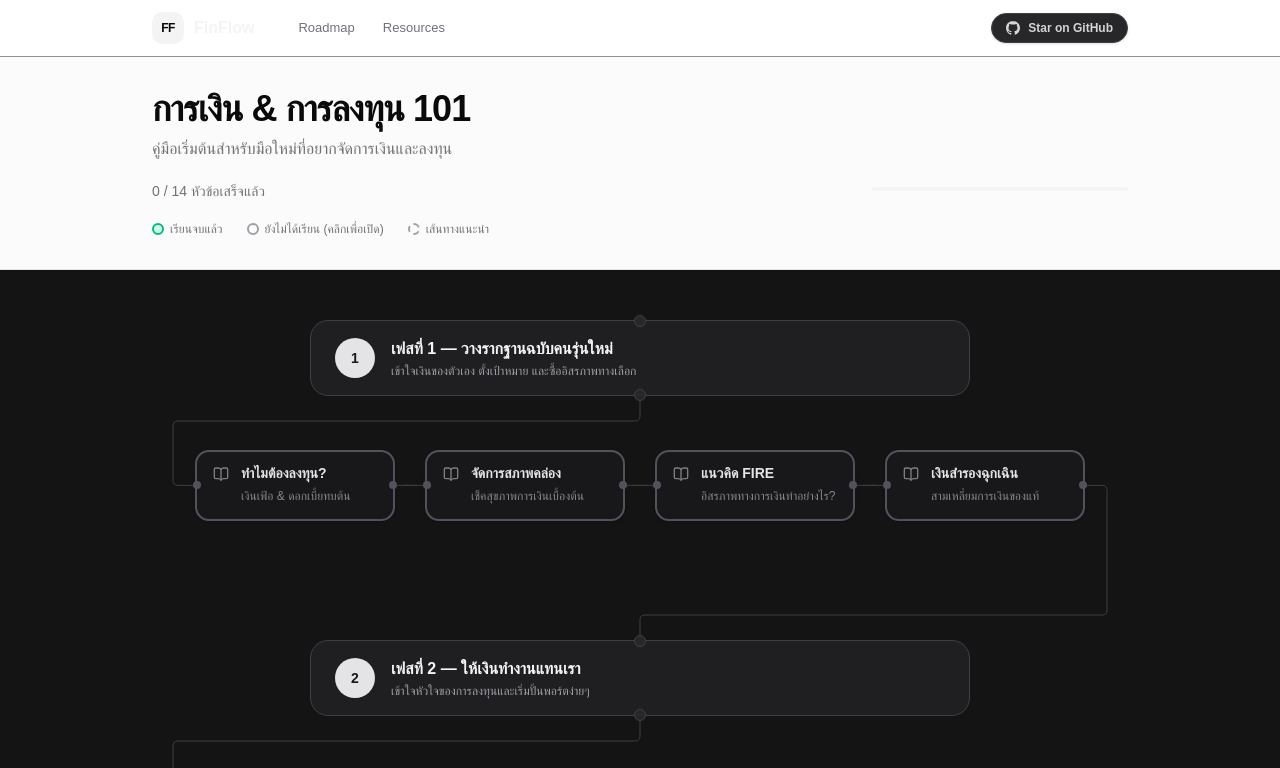
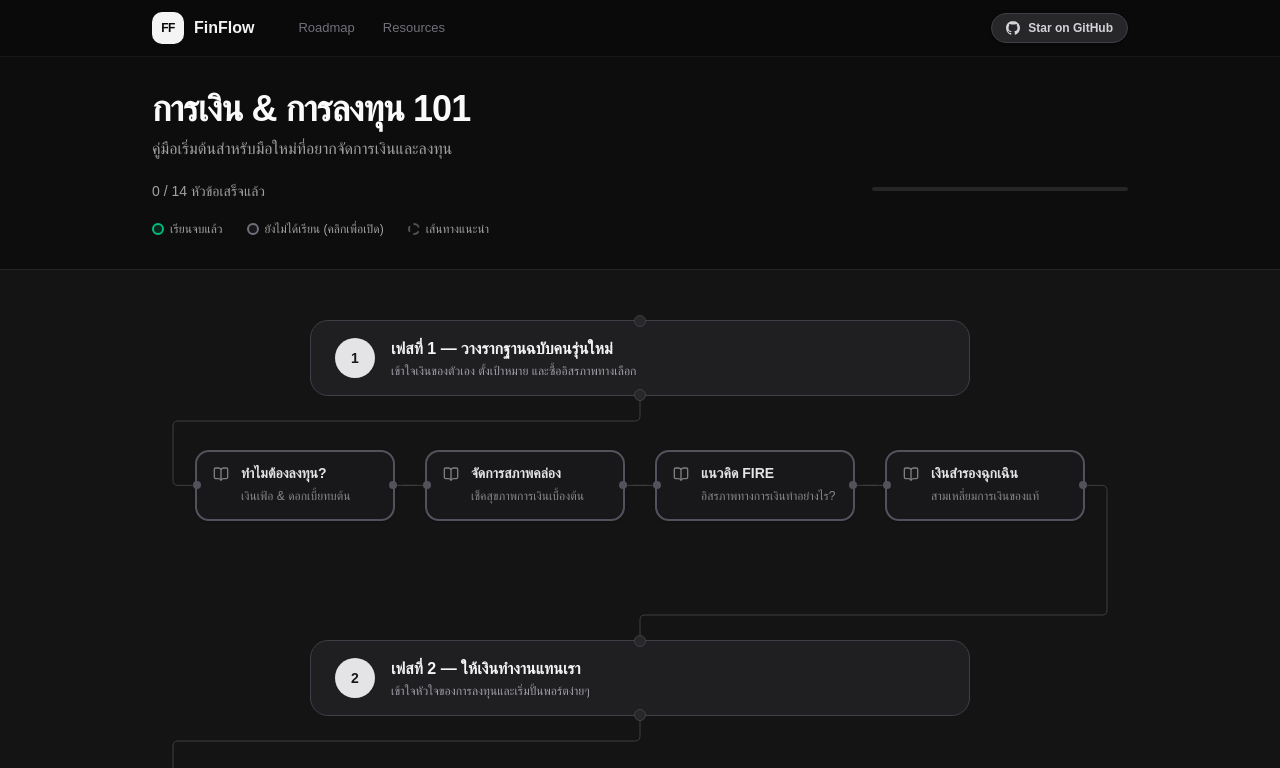
Before and after one commit to pachara-n/finflow, a Next.js app: page / in a window 1280 px wide. Shown: the top 768 px of the page. Built offline with nearby package versions, Linux system fonts and the light colour scheme; a web font is replaced by a local one.

Commit message:
style: set default theme to always dark theme

```diff
--- a/src/app/layout.tsx
+++ b/src/app/layout.tsx
@@ -42,8 +42,8 @@ export default function RootLayout({
       <body className="min-h-full flex flex-col font-sans">
         <ThemeProvider
           attribute="class"
-          defaultTheme="system"
-          enableSystem
+          defaultTheme="dark"
+          forcedTheme="dark"
           disableTransitionOnChange
         >
           {children}
```
